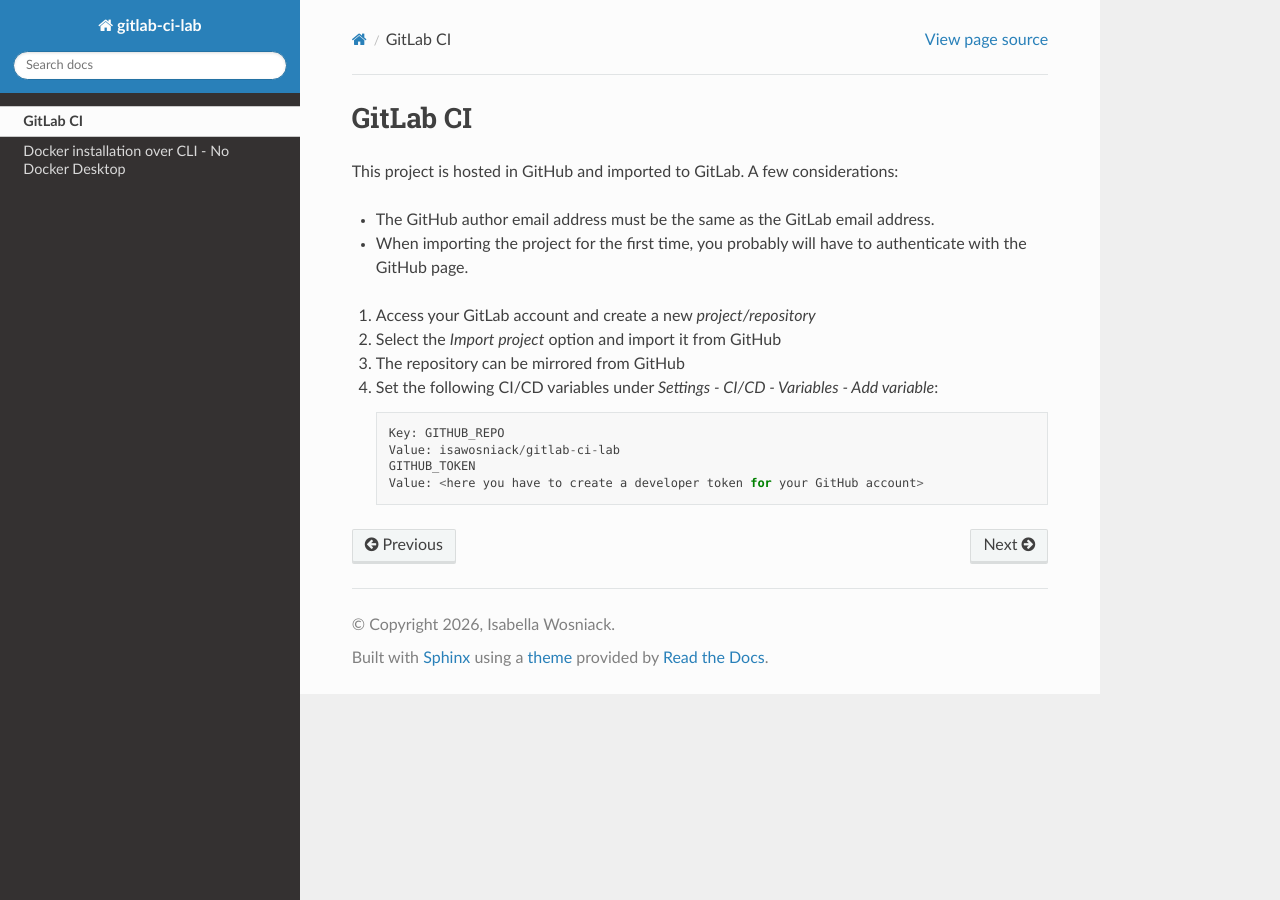
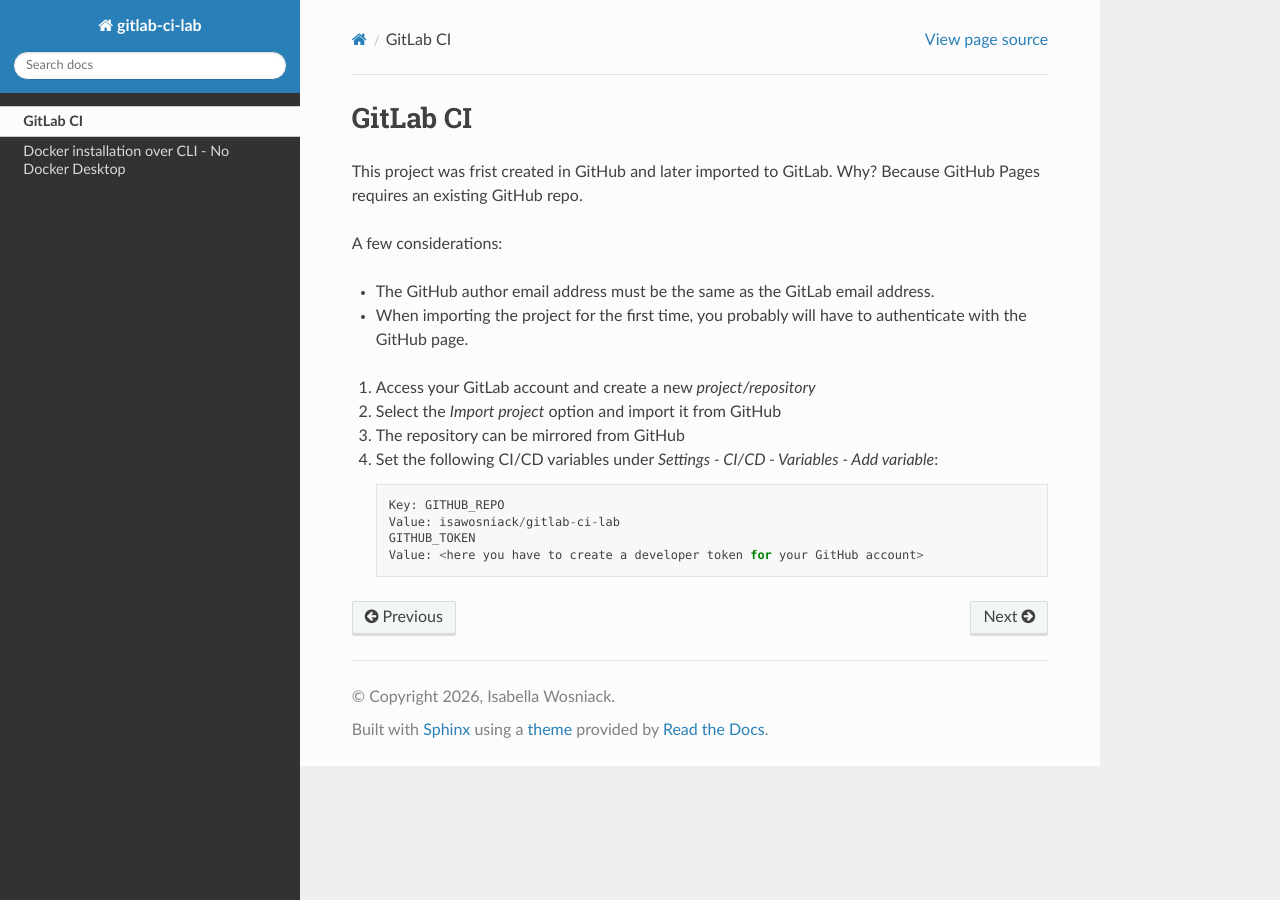
Before and after one commit to isawosniack/gitlab-ci-lab, a Sphinx documentation site: the page built from docs/gitlab.rst, in a window 1280 px wide. Built offline with Sphinx 7.4.7 and the Read the Docs theme 3.1.0, drawn with Linux system fonts in a browser that asks for light colours.

Commit message:
fix typo

```diff
--- a/docs/docker.rst
+++ b/docs/docker.rst
@@ -35,7 +35,7 @@
 
 .. hint::
 
-    In case `docker run` fails because of user rights, you can add your linux user to the dockier group::
+    In case `docker run` fails because of user rights, you can add your linux user to the docker group::
 
         sudo groupadd docker
         sudo usermod -aG docker $USER
--- a/docs/gitlab.rst
+++ b/docs/gitlab.rst
@@ -4,7 +4,9 @@
 GitLab CI
 =========
 
-This project is hosted in GitHub and imported to GitLab. A few considerations:
+This project was frist created in GitHub and later imported to GitLab. Why? Because GitHub Pages requires an existing GitHub repo.
+
+A few considerations:
 
 - The GitHub author email address must be the same as the GitLab email address.
 - When importing the project for the first time, you probably will have to authenticate with the GitHub page.
```
